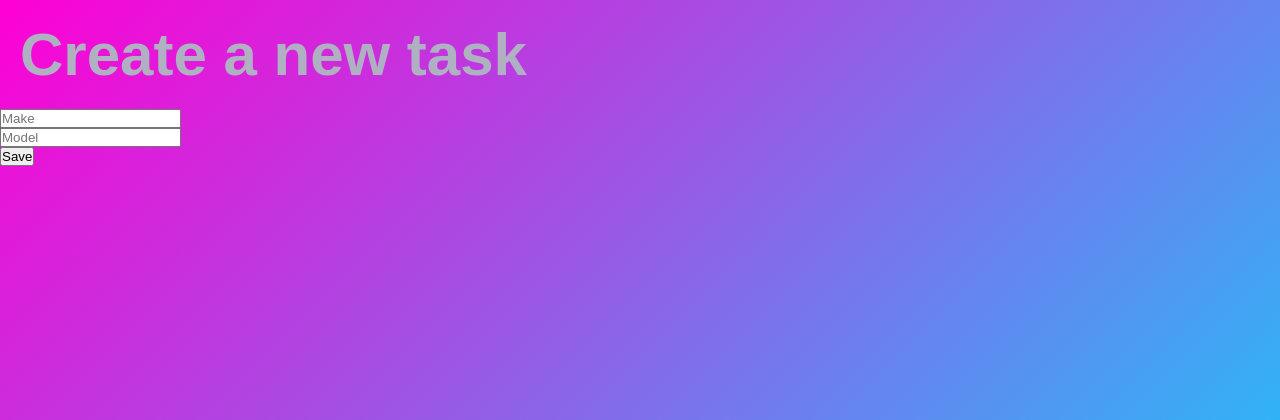
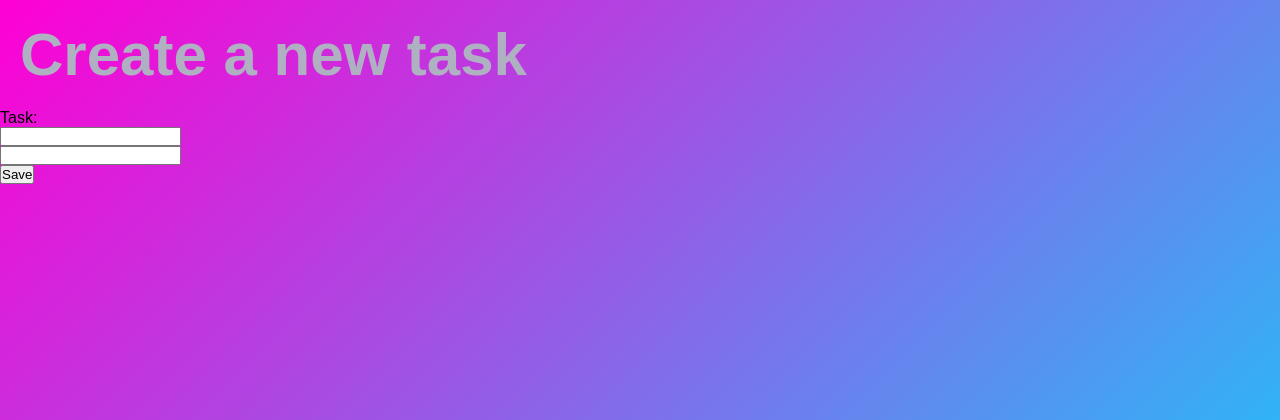
Before and after one commit to than20eb/TAWK17_ANNETHIESS, a PHP site: page /new-task.php in a window 1280 px wide. Shown: the top 420 px of the page. Run offline with PHP 8.4, Linux system fonts and the light colour scheme.

Commit message:
fbergeef

```diff
--- a/Lab1/create-task.php
+++ b/Lab1/create-task.php
@@ -10,8 +10,8 @@ if ($conn->connect_error) {
 
 
 // Get data: tasks
-$make = $_POST["title"];
-$model = $_POST["description"];
+$title = $_POST["title"];
+$description = $_POST["description"];
 
 // Send post data to DB
 $query = "INSERT INTO tasks (task, description) VALUES (?, ?)"; // Create the query (command) for the database
@@ -27,3 +27,4 @@ if($success){
 else{
     echo "Error";
 }
+?>
--- a/Lab1/new-task.php
+++ b/Lab1/new-task.php
@@ -11,8 +11,11 @@
     <h1>Create a new task</h1>
 
     <form action="create-task.php" method="post">
-        <input type="text" name="make" placeholder="Make"> <br>
-        <input type="text" name="model" placeholder="Model"> <br>
+        <label>Task:</label><br>
+        <input type="text" name="title" value =""> <br>
+
+        <input type="text" name="description" value=""> <br>
+
         <input type="submit" value="Save">
     </form>
     <script src="script.js"></script>
```
Also changed, not shown: Lab1/delete-task.php (+8 -3 lines), Lab1/update-task.php (+10 -5 lines).
